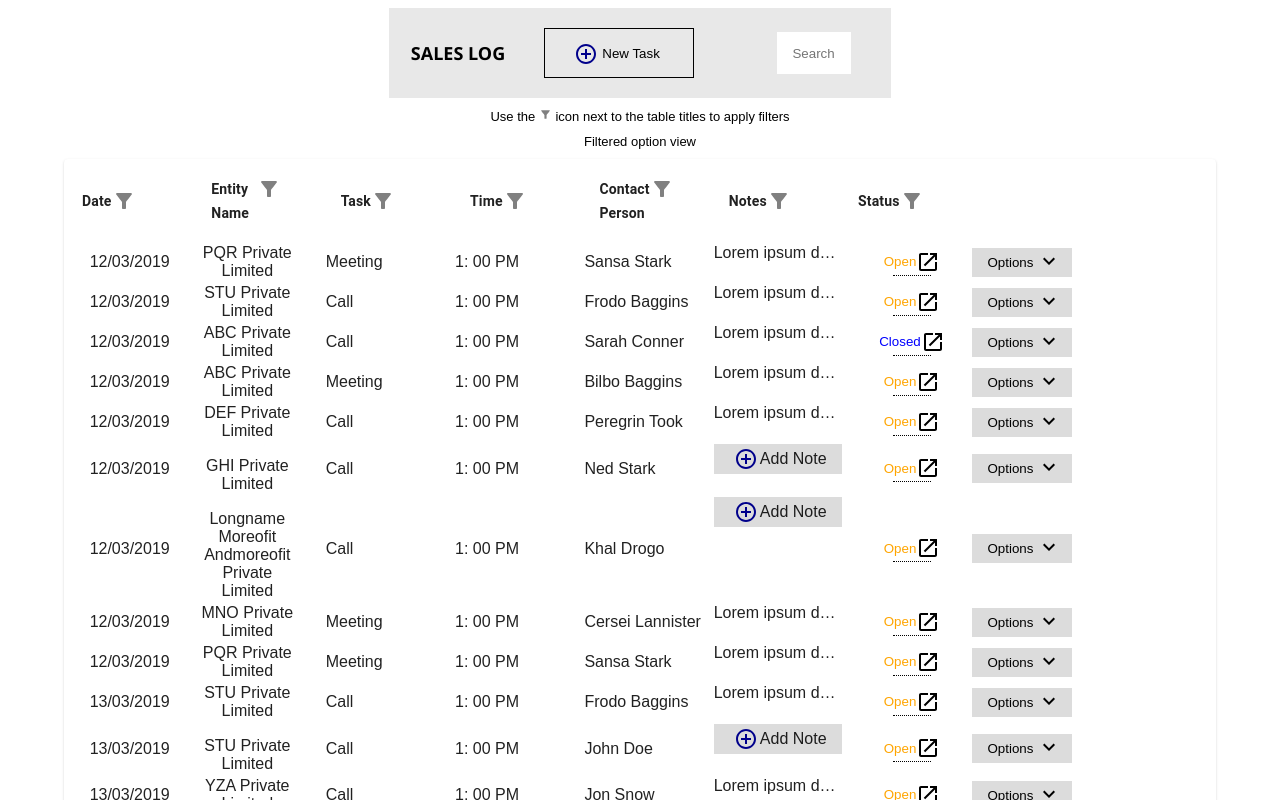
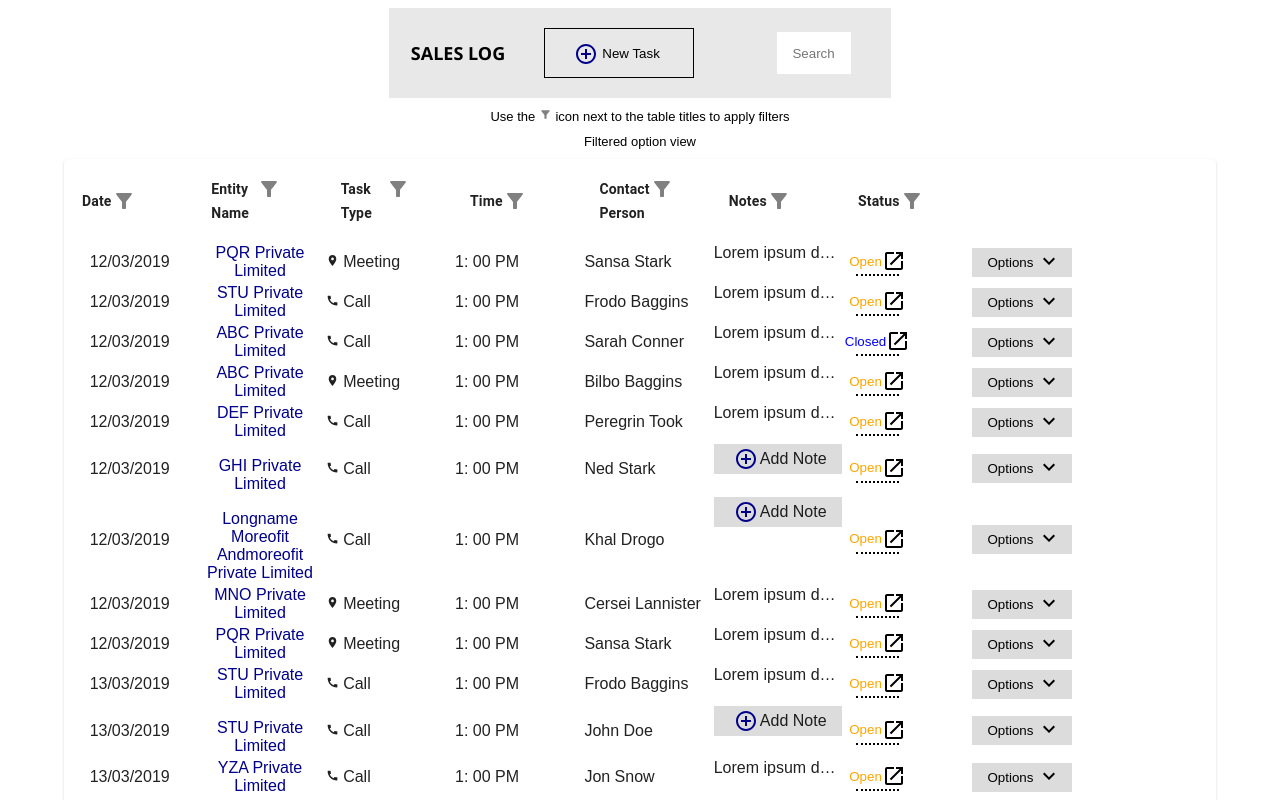
Before and after one commit to DinoWithCurls/taskscheduler, a React (Create React App) app: page / in a window 1280 px wide. Shown: the top 800 px of the page. Built offline with nearby package versions, Linux system fonts and the light colour scheme.

Commit message:
style: 💄 Added color to entityName, and icon to task type value

```diff
--- a/src/components/table.js
+++ b/src/components/table.js
@@ -15,14 +15,14 @@ import AddNoteButton from "./buttons/addNoteButton";
 import OptionButton from "./buttons/optionButton";
 import StatusButton from "./buttons/statusButton";
 
-import { Filter } from "../utils/iconsComponent";
+import { Filter, Phone, Location } from "../utils/iconsComponent";
 
 import jsonFile from "../data/info.json";
 import headCells from "../data/headers.json";
 
-import { getComparator, stableSort } from '../utils/tableSort'
+import { getComparator, stableSort } from "../utils/tableSort";
 
-import '../styles/table.css'
+import "../styles/table.css";
 
 const TableHeader = ({ order, orderBy, onRequestSort }) => {
   const createSortHandler = (property) => (event) => {
@@ -39,7 +39,7 @@ const TableHeader = ({ order, orderBy, onRequestSort }) => {
               padding={"normal"}
               size="medium"
               sortDirection={orderBy === headCell.id ? order : false}
-              style={{ border: "none", cursor:"pointer" }}
+              style={{ border: "none", cursor: "pointer" }}
               onClick={createSortHandler(headCell.id)}
             >
               <div class="head-cell-body">
@@ -70,10 +70,7 @@ export const Table = () => {
   };
   return (
     <Container component={Paper}>
-      <TableMain
-        class="table-main"
-
-      >
+      <TableMain class="table-main">
         <TableHeader
           order={order}
           orderBy={orderBy}
@@ -102,34 +99,29 @@ export const Table = () => {
                   >
                     {row.entityName}
                   </Cell>
-                  <Cell
-                    align="left"
-                    class="cell-task"
-                  >
-                    {row.taskType}
+                  <Cell align="left" class="cell-task">
+                    <div>
+                      {row.taskType === "Call" ? (
+                        <div>
+                          <Phone style={{ fontSize: "small" }} /> Call
+                        </div>
+                      ) : (
+                        <div>
+                          <Location style={{ fontSize: "small" }} /> Meeting
+                        </div>
+                      )}
+                    </div>
                   </Cell>
-                  <Cell
-                    align="left"
-                    class="cell-time"
-                  >
+                  <Cell align="left" class="cell-time">
                     {row.time}
                   </Cell>
-                  <Cell
-                    align="left"
-                    class="cell-contact"
-                  >
+                  <Cell align="left" class="cell-contact">
                     {row.contactPerson}
                   </Cell>
-                  <Cell
-                    align="left"
-                    class="cell-note"
-                  >
+                  <Cell align="left" class="cell-note">
                     {row.notes.length > 0 ? row.notes : <AddNoteButton />}
                   </Cell>
-                  <Cell
-                    align="left"
-                    class="cell-status"
-                  >
+                  <Cell align="left" class="cell-status">
                     <StatusButton status={row.status} />
                   </Cell>
                   <Cell class="cell-options">
--- a/src/data/headers.json
+++ b/src/data/headers.json
@@ -11,7 +11,7 @@
   },
   {
     "id": "task",
-    "label": "Task",
+    "label": "Task Type",
     "align": "left"
   },
   {
--- a/src/styles/statusButton.css
+++ b/src/styles/statusButton.css
@@ -1,12 +1,12 @@
 .status-main {
     background-color: inherit;
-    border-bottom: 1px dotted black;
+    border-bottom: 2px dotted black;
     display: flex;
     flex-direction: row;
     justify-content: center;
     align-items: center;
-    width: 30%;
-    margin-left: 40%
+    width: 35%;
+    margin-left: 10%
 }
 
 .open-style {
--- a/src/styles/table.css
+++ b/src/styles/table.css
@@ -17,13 +17,14 @@
 }
 .cell-name {
     white-space: normal;
-    width: 80%;
+    width: 100%;
     border-bottom: none;
     display: block;
     font-weight: normal;
+    color: darkblue;
 }
 .cell-task {
-    width: 20%;
+    width: 30%;
     border-bottom: none;
     font-weight: normal;
 }
```
